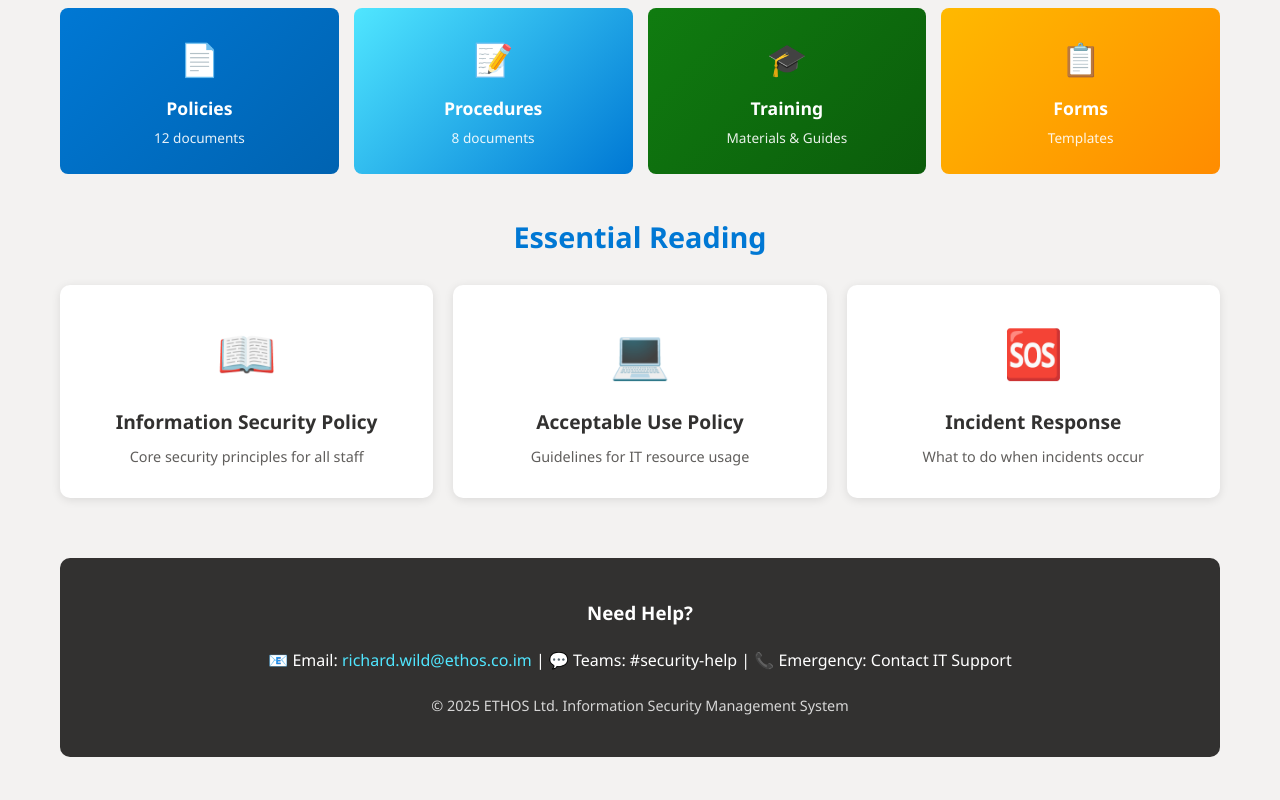
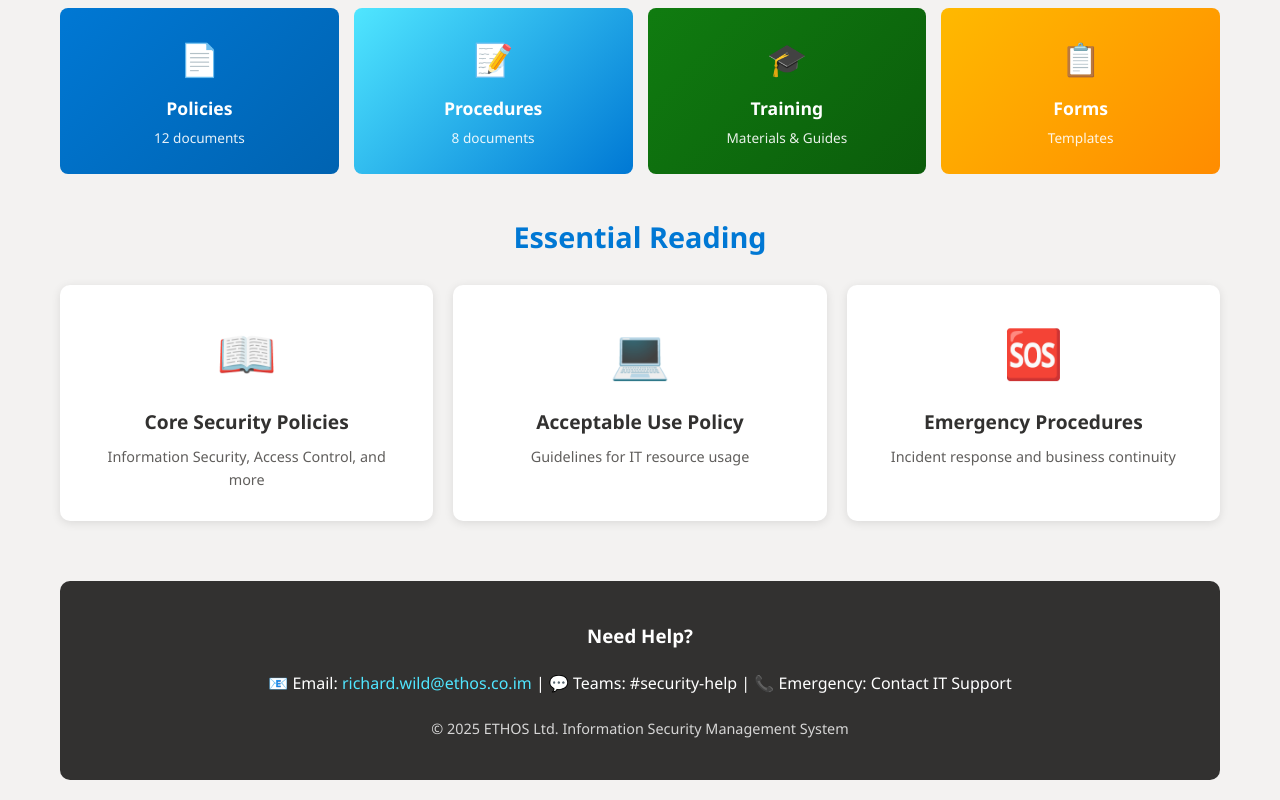
Before and after one commit to zabarich/ethos-isms-portal, a plain HTML site: page index.html in a window 1280 px wide. Shown: the part 1166-1966 px from the top of the page. Before the commit the page ends 1943 px from the top, so only its background shows below. Drawn offline with Linux system fonts and the light colour scheme.

Commit message:
Fix download issues by linking to folders instead of HTML files

```diff
--- a/index.html
+++ b/index.html
@@ -195,12 +195,12 @@
                 <h3>Request Access</h3>
                 <p>Submit system access requests</p>
             </a>
-            <a href="https://ethosltduk.sharepoint.com/sites/InformationSecurityManagement/Shared%20Documents/03_Training/Staff_Training/ISMS_TRN_001_Security_Awareness_Training_Framework.html" class="card" target="_blank">
+            <a href="https://ethosltduk.sharepoint.com/sites/InformationSecurityManagement/Shared%20Documents/03_Training" class="card" target="_blank">
                 <div class="card-icon">📚</div>
                 <h3>Training Materials</h3>
                 <p>Access security training resources</p>
             </a>
-            <a href="https://ethosltduk.sharepoint.com/sites/InformationSecurityManagement/Shared%20Documents/05_Quick_Reference/Welcome_Guide.html" class="card" target="_blank">
+            <a href="https://ethosltduk.sharepoint.com/sites/InformationSecurityManagement/Shared%20Documents/05_Quick_Reference" class="card" target="_blank">
                 <div class="card-icon">❓</div>
                 <h3>Help & Support</h3>
                 <p>Get help and find answers</p>
@@ -218,7 +218,7 @@
             <div class="notice">
                 <h4>🔄 Remote Working Policy Updated</h4>
                 <p>New security requirements have been added to the Remote Working Policy.</p>
-                <a href="https://ethosltduk.sharepoint.com/sites/InformationSecurityManagement/Shared%20Documents/01_Policies/Core_Policies/ISMS_POL_009_Remote_Working_Policy.html" target="_blank">Review the policy →</a>
+                <a href="https://ethosltduk.sharepoint.com/sites/InformationSecurityManagement/Shared%20Documents/01_Policies/Core_Policies" target="_blank">Review the policy →</a>
             </div>
         </div>
 
@@ -250,20 +250,20 @@
         <!-- Key Documents -->
         <h2 class="section-title">Essential Reading</h2>
         <div class="cards">
-            <a href="https://ethosltduk.sharepoint.com/sites/InformationSecurityManagement/Shared%20Documents/01_Policies/Core_Policies/ISMS_POL_001_Information_Security_Policy.html" class="card" target="_blank">
+            <a href="https://ethosltduk.sharepoint.com/sites/InformationSecurityManagement/Shared%20Documents/01_Policies/Core_Policies" class="card" target="_blank">
                 <div class="card-icon">📖</div>
-                <h3>Information Security Policy</h3>
-                <p>Core security principles for all staff</p>
+                <h3>Core Security Policies</h3>
+                <p>Information Security, Access Control, and more</p>
             </a>
-            <a href="https://ethosltduk.sharepoint.com/sites/InformationSecurityManagement/Shared%20Documents/01_Policies/Core_Policies/ISMS_POL_008_Acceptable_Use_Policy.html" class="card" target="_blank">
+            <a href="https://ethosltduk.sharepoint.com/sites/InformationSecurityManagement/Shared%20Documents/01_Policies/Core_Policies" class="card" target="_blank">
                 <div class="card-icon">💻</div>
                 <h3>Acceptable Use Policy</h3>
                 <p>Guidelines for IT resource usage</p>
             </a>
-            <a href="https://ethosltduk.sharepoint.com/sites/InformationSecurityManagement/Shared%20Documents/02_Procedures/Emergency/ISMS_PRO_002_Incident_Response_Procedure.html" class="card" target="_blank">
+            <a href="https://ethosltduk.sharepoint.com/sites/InformationSecurityManagement/Shared%20Documents/02_Procedures/Emergency" class="card" target="_blank">
                 <div class="card-icon">🆘</div>
-                <h3>Incident Response</h3>
-                <p>What to do when incidents occur</p>
+                <h3>Emergency Procedures</h3>
+                <p>Incident response and business continuity</p>
             </a>
         </div>
 
```
